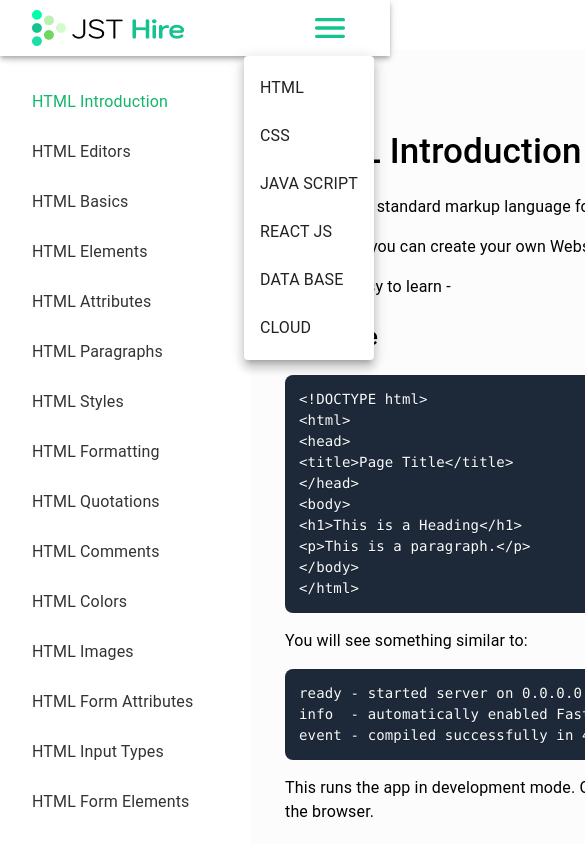
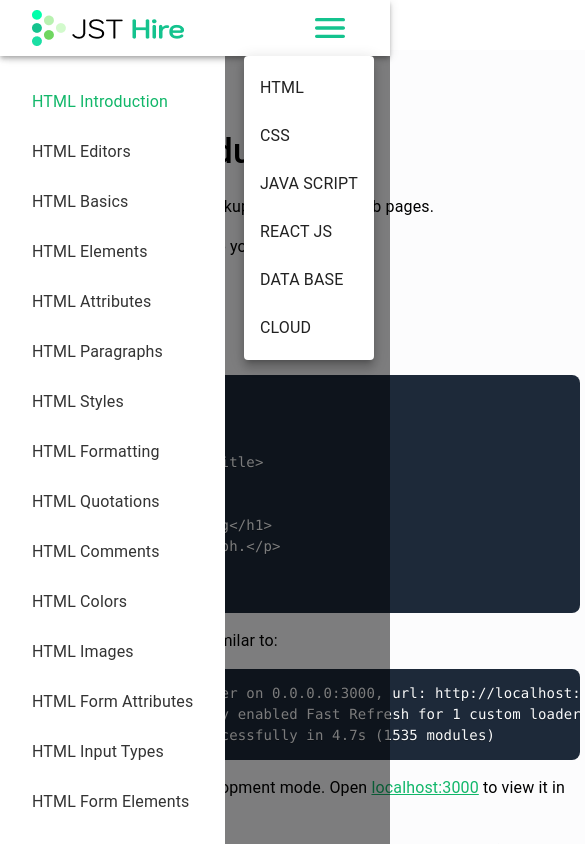
Before and after one commit to rajalakshmys-27/sample-app, a React (Vite) app: page / in a window 390 px wide. Both pictures are taken after a click on the button 330 px from the left and 28 px from the top of the page. Shown: the top 844 px of the page, 585 px wide, since content can reach past the window. Built offline with nearby package versions, Linux system fonts and the light colour scheme.

Commit message:
small view fixes added for sidebar

```diff
--- a/src/component/viewcourse/AppContext.jsx
+++ b/src/component/viewcourse/AppContext.jsx
@@ -4,9 +4,17 @@ const AppContext = createContext();
 
 export const AppProvider = ({ children }) => {
   const [selectedDocType, setSelectedDocType] = useState("html");
+  const [isMenuClicked, setIsMenuClicked] = useState(false);
 
   return (
-    <AppContext.Provider value={{ selectedDocType, setSelectedDocType }}>
+    <AppContext.Provider
+      value={{
+        selectedDocType,
+        setSelectedDocType,
+        isMenuClicked,
+        setIsMenuClicked,
+      }}
+    >
       {children}
     </AppContext.Provider>
   );
--- a/src/component/viewcourse/Header.jsx
+++ b/src/component/viewcourse/Header.jsx
@@ -15,10 +15,12 @@ import AppContext from "./AppContext";
 
 const Header = () => {
   const [menuAnchorEl, setMenuAnchorEl] = useState(null);
-  const { setSelectedDocType } = useContext(AppContext);
+  const { setSelectedDocType, isMenuClicked, setIsMenuClicked } =
+    useContext(AppContext);
 
   const handleMenuClick = (event) => {
     setMenuAnchorEl(event.currentTarget);
+    setIsMenuClicked(!isMenuClicked);
   };
 
   const handleClose = () => {
--- a/src/component/viewcourse/Sidebar.css
+++ b/src/component/viewcourse/Sidebar.css
@@ -165,3 +165,30 @@
 .sidebar-scroll-container:hover::-webkit-scrollbar-thumb {
   background-color: #0e8854; /* Darker thumb color on hover */
 }
+
+.sidebar-backdrop {
+  display: none;
+}
+
+@media screen and (max-width: 1200px) {
+  .sidebar.default {
+    display: none;
+  }
+  .sidebar.active {
+    display: unset;
+    position: absolute;
+    min-width: 215px;
+  }
+  .sidebar-backdrop {
+    position: fixed;
+    top: 0;
+    left: 0;
+    width: 100%;
+    height: 100%;
+    background-color: rgba(0, 0, 0, 0.5);
+    z-index: 0;
+  }
+  .show{
+    display: block;
+  }
+}
--- a/src/component/viewcourse/Sidebar.jsx
+++ b/src/component/viewcourse/Sidebar.jsx
@@ -1,11 +1,21 @@
-import React from "react";
+import React, { useContext } from "react";
 import { Link, useLocation } from "react-router-dom";
 import "../viewcourse/Sidebar.css"; // Your existing styles
+import AppContext from "./AppContext";
 
 const Sidebar = ({ pages }) => {
   const location = useLocation();
+  const { isMenuClicked, setIsMenuClicked } = useContext(AppContext);
+  const toggleSidebar = () => {
+    setIsMenuClicked(!isMenuClicked);
+  };
   return (
-    <div className="sidebar">
+    <>
+      <div
+        className={`sidebar-backdrop ${isMenuClicked ? "show" : ""}`}
+        onClick={toggleSidebar}
+      ></div>
+      <div className={`sidebar ${isMenuClicked ? "active" : "default"}`}>
         <div className="sidebar-scroll-container">
           <ul className="sidebar-list">
             {pages.map((page) => (
@@ -30,6 +40,7 @@ const Sidebar = ({ pages }) => {
           </ul>
         </div>
       </div>
+    </>
   );
 };
 
```
Lines whose indentation alone changed are shown as unchanged.
